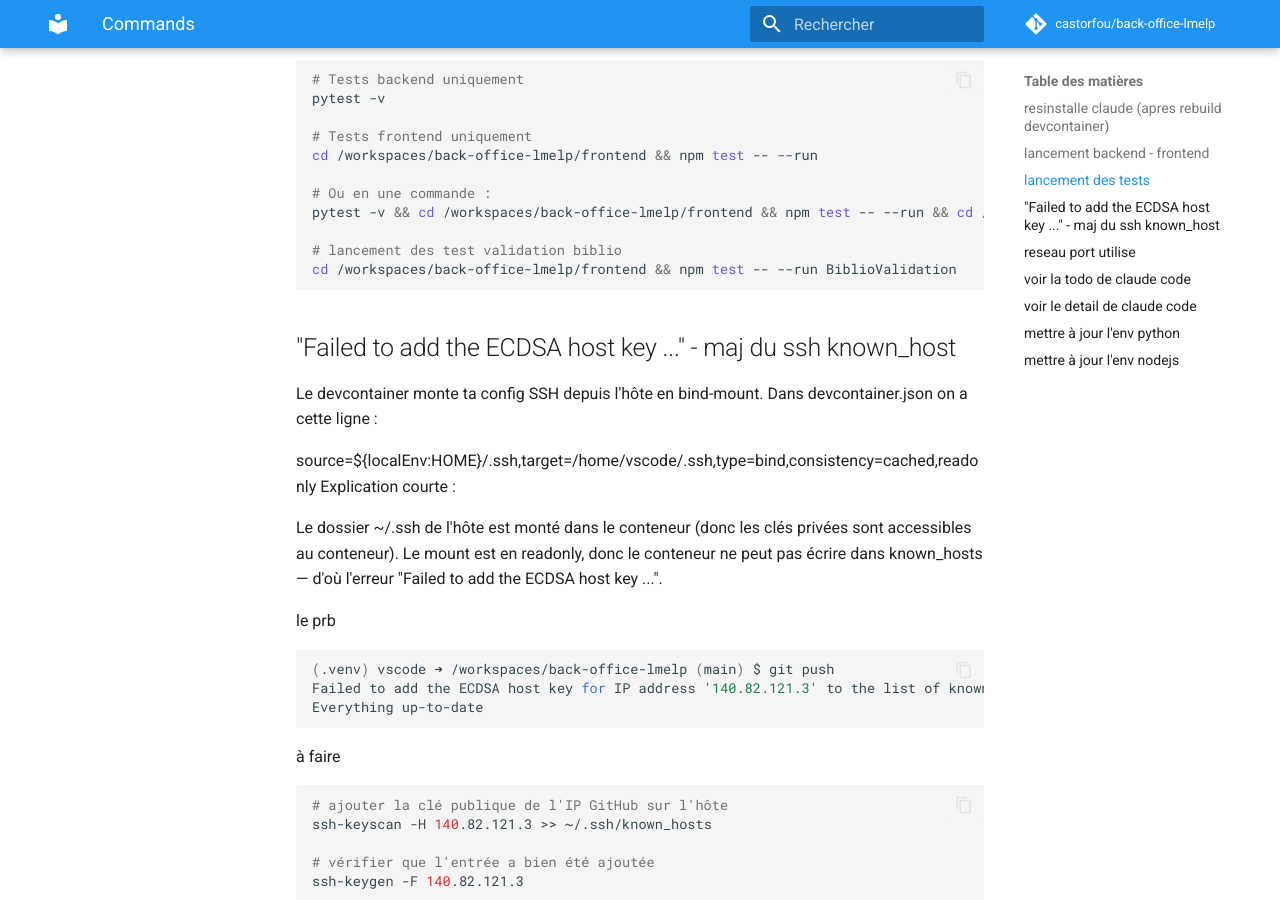
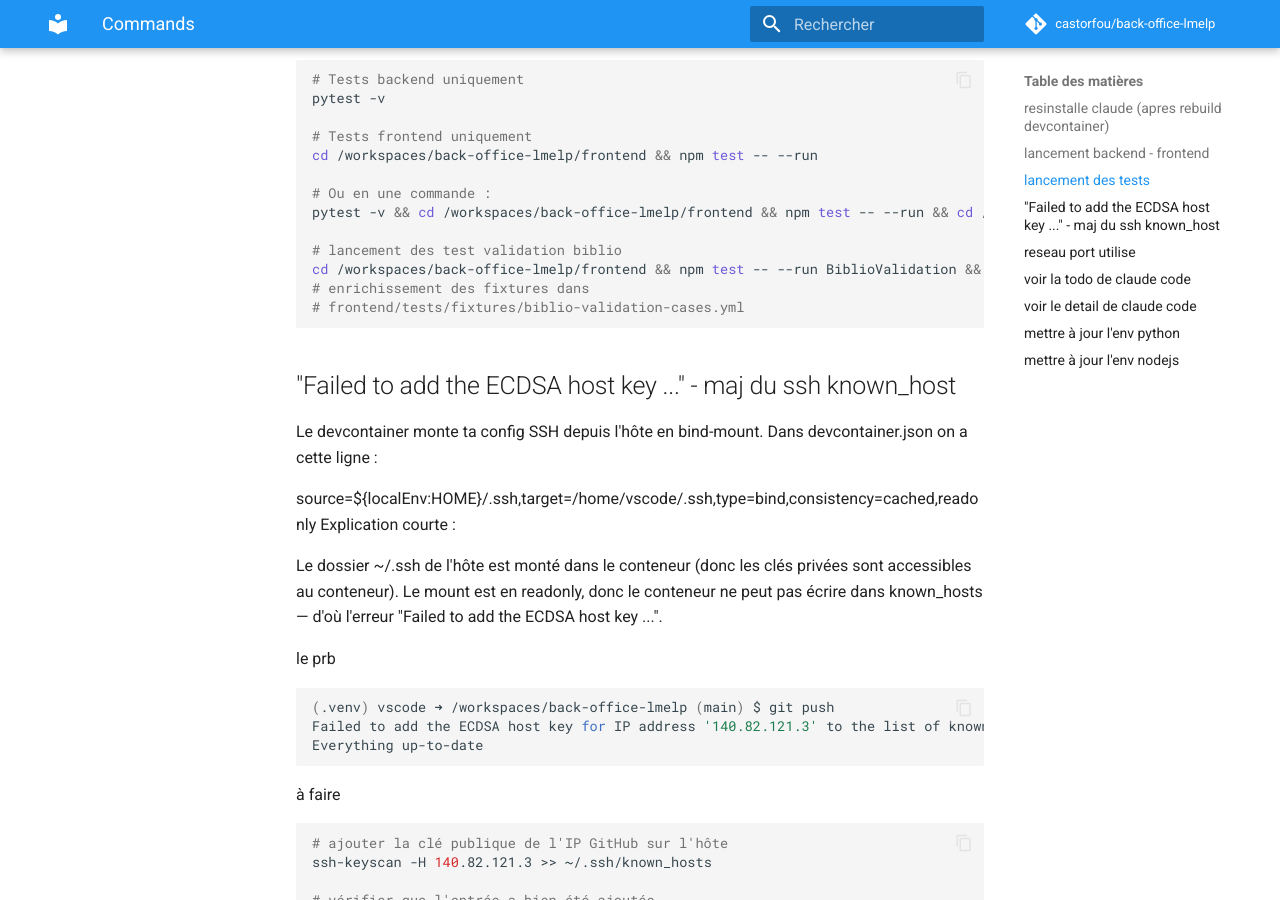
Before and after one commit to castorfou/back-office-lmelp, an MkDocs documentation site: the page built from docs/commands.md, in a window 1280 px wide and 900 px high, scrolled down 699 px. Built offline with MkDocs 1.6.1 and Material for MkDocs 9.7.7, drawn with Linux system fonts in a browser that asks for light colours; comment, search, counter and statistics services are not loaded.

Commit message:
lancement des test BiblioValidation et enrichissement des validation-cases

````diff
--- a/docs/commands.md
+++ b/docs/commands.md
@@ -35,7 +35,9 @@ cd /workspaces/back-office-lmelp/frontend && npm test -- --run
 pytest -v && cd /workspaces/back-office-lmelp/frontend && npm test -- --run && cd /workspaces/back-office-lmelp
 
 # lancement des test validation biblio
-cd /workspaces/back-office-lmelp/frontend && npm test -- --run BiblioValidation
+cd /workspaces/back-office-lmelp/frontend && npm test -- --run BiblioValidation && cd ..
+# enrichissement des fixtures dans
+# frontend/tests/fixtures/biblio-validation-cases.yml
 ```
 
 ## "Failed to add the ECDSA host key ..." - maj du ssh known_host
````
